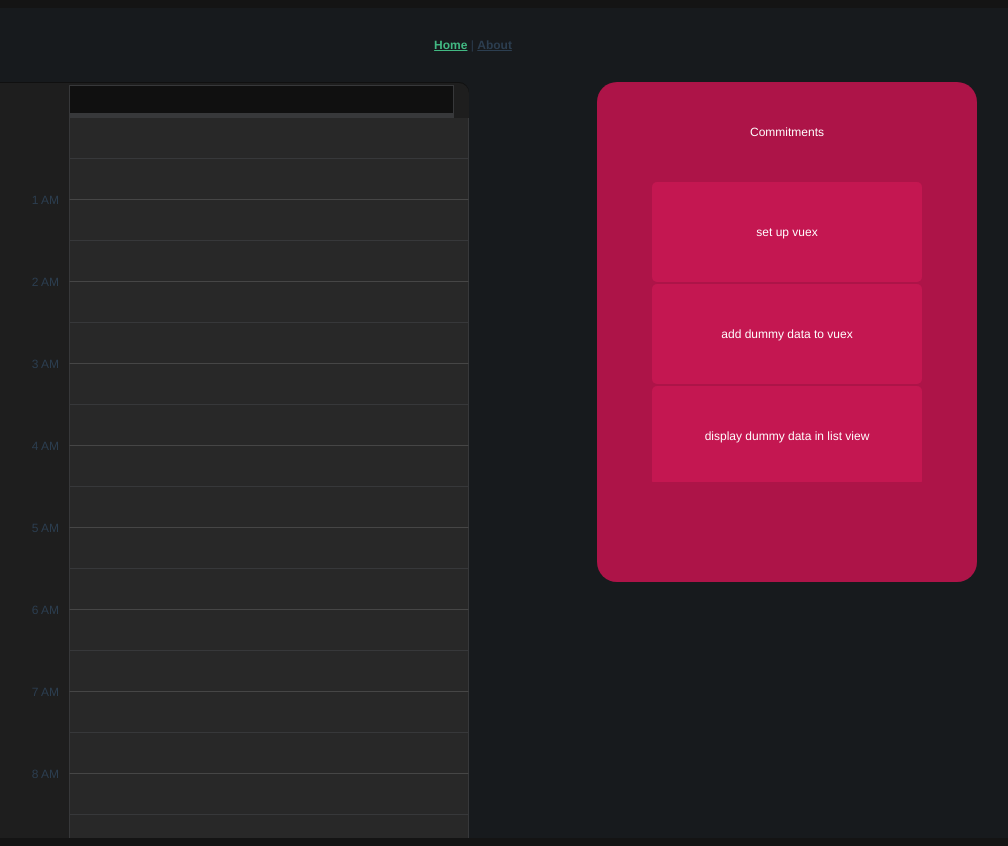
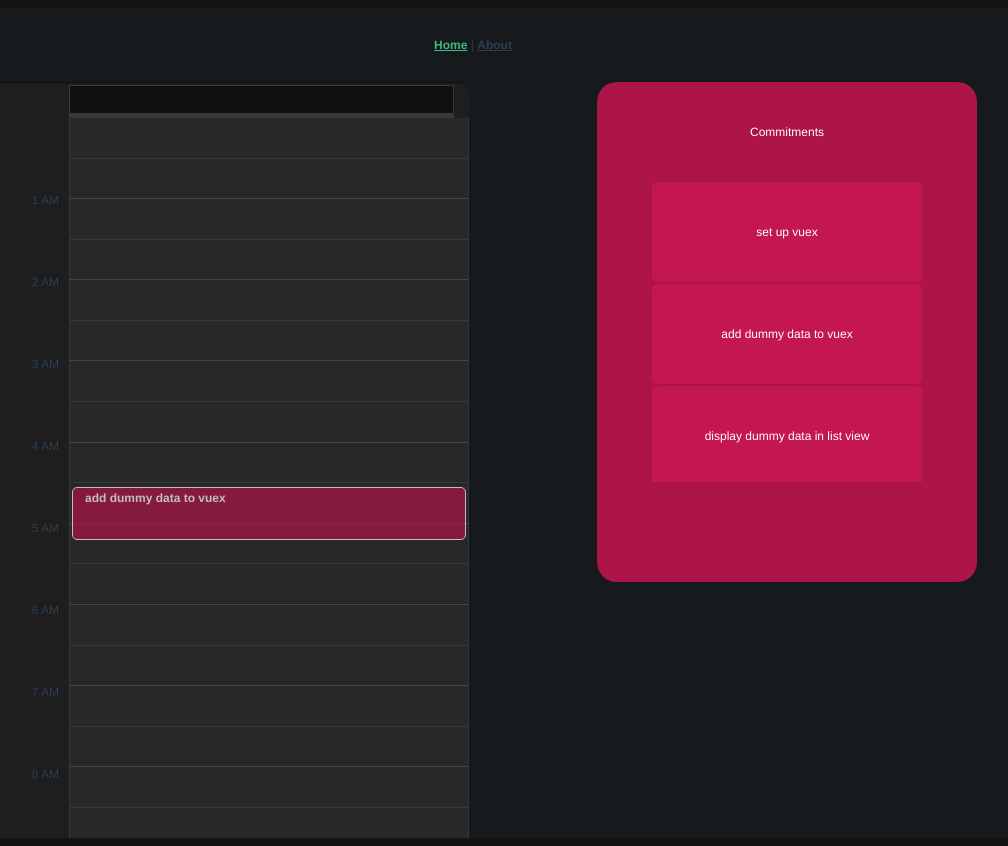
Before and after one commit to clavell/toile, a Vue app: page / in a window 1280 px wide. Shown: the whole page, without its empty margins (167-1175 px from the left). Built offline with nearby package versions, Linux system fonts and the light colour scheme.

Commit message:
scheduled commitments can be rescheduled by drag

```diff
--- a/src/components/Calendar.vue
+++ b/src/components/Calendar.vue
@@ -15,16 +15,19 @@
         <SidebarTime v-for="time in times" :key="time" :timetext="time" />
         <div class="half-time"></div>
       </div>
-      <div class="cal" :style="{ gridTemplateRows: grid }">
+      <div class="cal" :style="{ gridTemplateRows: gridTemplateRows }">
         <TimeGridUnit
-          v-for="gridarea in gridareas"
-          :key="gridarea"
-          :gridarea="gridarea"
+          v-for="row in gridRows"
+          :key="row"
+          :rowDelimeters="row"
+          @dragover.prevent
+          @dragenter.prevent
         />
         <CalendarEntry
           v-for="entry in todaysCommitments"
-          :key="entry"
+          :key="entry.id"
           :entry="entry"
+          draggable="true"
         />
       </div>
     </div>
@@ -46,58 +49,63 @@ export default {
     CalendarEntry,
   },
   data() {
+    //make the times on the sidebar
     var meridiemIndicator = ['AM', 'PM']
     var times = []
-    var gridareas = []
     for (var t = 0; t < meridiemIndicator.length; t++) {
       for (var i of Array(11)
         .fill()
         .map((element, index) => index)) {
-        // calendar.innerHTML += '<div class="timesegment secondary-timesegment"' +
-        // calendar.innerHTML += '<div class="timesegment"' +
-        gridareas.push([
-          1 + t * 48 + i * 4 + ' / 1 / ' + (3 + t * 48 + i * 4) + ' / 2',
-          3 + t * 48 + i * 4 + ' / 1 / ' + (5 + t * 48 + i * 4) + ' / 2',
-        ])
         times.push(i + 1 + ' ' + meridiemIndicator[t])
       }
       if (t === 0) {
-        // calendar.innerHTML += '<div class="timesegment secondary-timesegment"' +
-        // calendar.innerHTML += '<div class="timesegment"' +
-        gridareas.push(['45 / 1 / 47 / 2', '47 / 1 / 49  / 2'])
         times.push('12 PM')
-      } else {
-        // calendar.innerHTML += '<div class="timesegment secondary-timesegment"' +
-        // calendar.innerHTML += '<div class="timesegment"' +
-        gridareas.push(['93 / 1 / 95 / 2', '95 / 1 / 97 / 2'])
       }
     }
 
     return {
       times: times,
-      gridareas: gridareas,
     }
   },
   computed: {
     entry() {
       return this.$store.state.commitments[1]
     },
-    grid() {
+    lineNames() {
       var lineNames = []
-      var dt = DateTime.fromISO('2021-06-20')
+      var dt = DateTime.fromFormat(this.$store.state.currentDate, 'yyyyMMdd')
+      var endDt = dt.plus({days:1})
       var x = 0
-      while (dt < DateTime.fromISO('2021-06-21')) {
-        lineNames.push(dt.toFormat('yyyyMMddHHmm'))
+      while (dt < endDt) {
+        lineNames.push(dt.toFormat(this.$store.state.timeFormat))
 
         dt = dt.plus({ minute: 15 })
+
+        //here to keep runaway while loops at bay
         x++
-        if (x > 200) break
+        if (x > 200) {
+          console.log(`limit of ${x} grid lines reached. stopping grid declaration`)
+          break
+        }
       }
+      lineNames.push(endDt.toFormat(this.$store.state.timeFormat))
+      return lineNames
+    },
+    gridTemplateRows(){
+      //this names the rows in the upper level calendar grid
       var rowLinesStyle = ''
-      for (var lineName of lineNames) {
+      for (var lineName of this.lineNames) {
         rowLinesStyle += `[d${lineName}] 1fr `
       }
       return rowLinesStyle
+    },
+    gridRows() {
+      //this gives all of the time grid elements start and end lines in the grid defined in gredtemplateRows()
+      var rows = []
+      for(var i=0; i<this.lineNames.length-1; i++ ){
+        rows.push({rowStart: this.lineNames[i], rowEnd: this.lineNames[i+1]})
+      }
+      return rows
     },
     todaysCommitments() {
       return this.$store.getters.commitmentsOnCurrentDate
@@ -160,7 +168,6 @@ export default {
 
 .timesegment {
   background-color: var(--timesegment-colour);
-  /* height: var(--timesegment-height); */
   grid-row: span 2;
   width: auto;
   border-bottom: var(--timesegment-separator-thickness) solid
--- a/src/components/CalendarEntry.vue
+++ b/src/components/CalendarEntry.vue
@@ -1,5 +1,5 @@
 <template>
-  <div class="entry" :style="[style, gridSpot]">
+  <div class="entry" :style="[style, gridSpot]" @dragstart="drag($event)">
     <div :style="style"></div>
     <span>{{ entry.entrytitle }}</span>
   </div>
@@ -18,14 +18,25 @@ export default {
       return { backgroundColor: 'var(--list-background-colour)' }
     },
     gridSpot() {
-      var startTime = DateTime.fromFormat(this.entry.startTime, this.$store.state.timeFormat)
+      var startTime = DateTime.fromFormat(
+        this.entry.startTime,
+        this.$store.state.timeFormat
+      )
       var endTime = startTime.plus({ minutes: this.entry.duration })
       return {
-        gridRow: `d${startTime.toFormat(this.$store.state.timeFormat)} / d${endTime.toFormat(
+        gridRow: `d${startTime.toFormat(
           this.$store.state.timeFormat
-        )}`,
+        )} / d${endTime.toFormat(this.$store.state.timeFormat)}`,
       }
     },
   },
-}
+  methods:{
+    drag(evt){
+      evt.dataTransfer.dropEffect = 'move'
+      evt.dataTransfer.effectAllowed = 'move'
+      evt.dataTransfer.setData('commitmentId', this.entry.id)
+    },
+
+    }
+  }
 </script>
--- a/src/components/List.vue
+++ b/src/components/List.vue
@@ -24,7 +24,6 @@ export default {
       return this.$store.state.commitments
     },
     numberOfCommitments() {
-      console.log(this.$store.state.commitments.length)
       return this.$store.getters.commitmentsCount
     },
   },
--- a/src/components/TimeGridUnit.vue
+++ b/src/components/TimeGridUnit.vue
@@ -1,16 +1,39 @@
 <template>
-  <div
-    class="timesegment secondary-timesegment"
-    :style="{ gridArea: gridarea[0] }"
-  ></div>
-  <div class="timesegment" :style="{ gridArea: gridarea[1] }"></div>
+  <div class="timesegment" :style="[gridRow, borderStyle]" @drop=onDrop($event)></div>
 </template>
 
 <script>
 export default {
   name: 'TimeGridUnit',
   props: {
-    gridarea: Array,
+    rowDelimeters: Object,
   },
+  computed:{
+    gridRow(){
+      return {
+        gridArea: `d${this.rowDelimeters.rowStart} / 1 / d${this.rowDelimeters.rowEnd} / 2`
+      }
+    },
+    borderStyle(){
+      var rowEnd = this.rowDelimeters.rowEnd
+      if(rowEnd.substring(rowEnd.length - 1, rowEnd.length) === '5'){
+        return {borderBottomStyle: 'none'}
+      }
+      else if(rowEnd.substring(rowEnd.length - 2, rowEnd.length) === '30'){
+        return {
+          borderBottom: 'var(--timesegment-separator-thickness) solid var(--secondary-timesegment-separator-colour)'
+        }
+      } else {
+        return {}
+      }
+    },
+  },
+  methods:{
+    onDrop(evt){
+      var newStartTime = this.rowDelimeters.rowStart
+      var id =evt.dataTransfer.getData('commitmentId')
+      this.$store.dispatch('updateStartTime',{newStartTime, id})
+    }
+  }
 }
 </script>
--- a/src/store/index.js
+++ b/src/store/index.js
@@ -4,20 +4,23 @@ import { DateTime } from 'luxon'
 export default createStore({
   state: {
     timeFormat: 'yyyyMMddHHmm',
-          currentDate: '20210620',
+    currentDate: '20210620',
     commitments: [
-      { entrytitle: 'set up vuex', startTime: '202106201330', duration: 45 },
+      { id: "0766c8ed-4ab0-425a-8a88-02335ba51baa", entrytitle: 'set up vuex', startTime: '202106201330', duration: 45, },
       {
+        id: "b018ade0-a120-4d59-8a72-92b2c5072411",
         entrytitle: 'add dummy data to vuex',
-        startTime: '202106201430',
+        startTime: '202106200430',
         duration: 45,
       },
       {
+        id: "601b550c-2c68-4cbe-85b6-a6a61563db1f",
         entrytitle: 'display dummy data in list view',
         startTime: '202106201530',
         duration: 45,
       },
       {
+        id: "7ece7fc9-0a59-47b2-b87f-2e493bfb4d49",
         entrytitle: 'display dummy data in calendar view',
         startTime: '202106201630',
         duration: 45,
@@ -25,9 +28,6 @@ export default createStore({
     ],
   },
   getters: {
-    commitmentsCount(state) {
-      return state.commitments
-    },
     commitmentsOnCurrentDate(state) {
       //find all events on `currentDate`
       var currentDate = DateTime.fromFormat(state.currentDate, 'yyyyMMdd')
@@ -40,7 +40,23 @@ export default createStore({
       })
     },
   },
-  mutations: {},
-  actions: {},
+  mutations: {
+    UPDATE_STARTTIME(state, {newStartTime, id}){
+      //find the correct commitment in the commitments array
+      var index = state.commitments.findIndex((el) => {
+        return el.id === id
+      })
+      //set the value of the start time of this commitment to the new start time
+      state.commitments[index].startTime = newStartTime
+    }
+  },
+  actions: {
+    updateStartTime({ commit }, {newStartTime, id}){
+      //could become more complex as api calls are added etc.
+      console.log(id)
+      console.log(newStartTime)
+      commit('UPDATE_STARTTIME', {newStartTime, id})
+    },
+  },
   // modules: {},
 })
```
